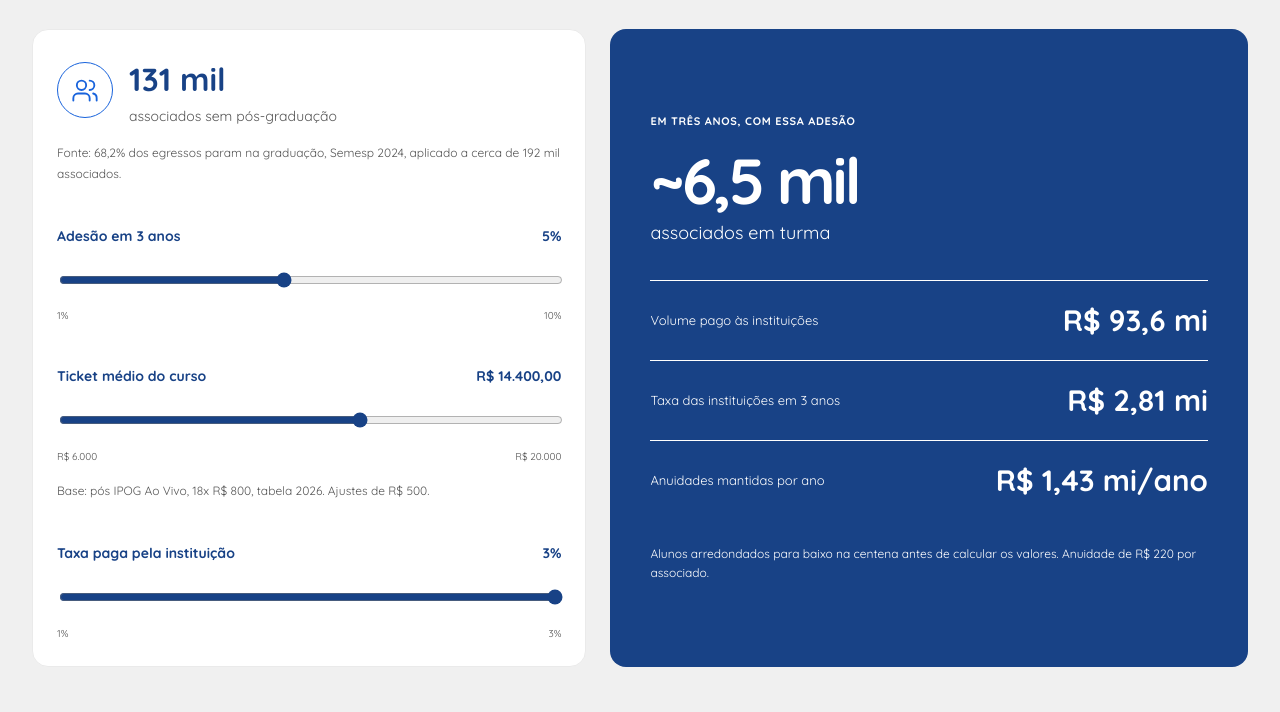
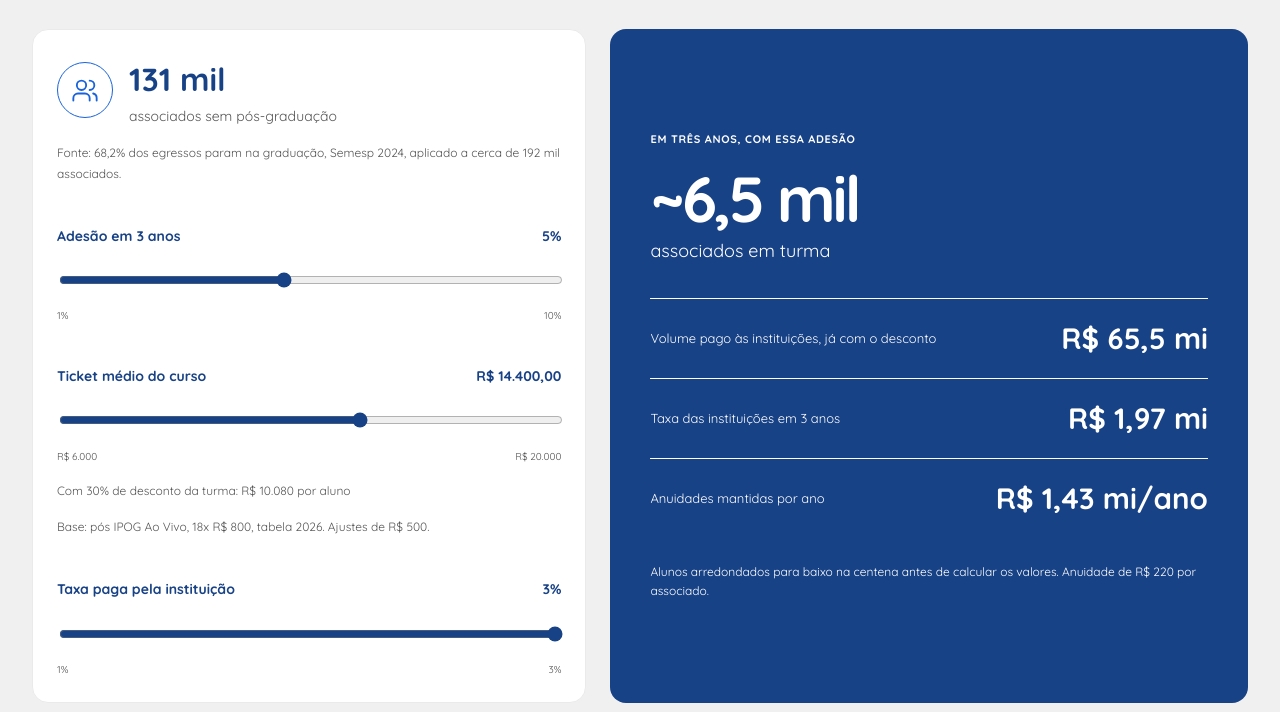
Before and after one commit to PedroVictor26/mutua-educa-mais, a plain HTML site: page painel-mutua.html in a window 1280 px wide. Shown: the part 1291-2003 px from the top of the page. Drawn offline with Linux system fonts and the light colour scheme.

Commit message:
Cenário com ticket já descontado e bloqueio de buscadores

```diff
--- a/assets/js/painel.js
+++ b/assets/js/painel.js
@@ -14,17 +14,18 @@
   <div class="table-scroll" tabindex="0" role="region" aria-label="Turmas abertas, tabela com rolagem"><table class="portal-table"><caption>As ${courses.length} turmas do programa</caption><thead><tr><th scope="col">Curso / tipo</th><th scope="col">Instituição parceira</th><th scope="col" class="numeric">Inscritos / vagas</th><th scope="col">Status</th><th scope="col" class="numeric">Valor contratado</th></tr></thead><tbody>${courses.map(c=>`<tr><th scope="row">${escape(c.name)}<small>${escape(c.type)}</small></th><td>${escape(c.institution)}</td><td class="numeric occupancy"><strong>${c.enrolled} / ${c.seats}</strong><div class="track" role="progressbar" aria-label="Ocupação de ${escape(c.name)}" aria-valuenow="${c.enrolled}" aria-valuemin="0" aria-valuemax="${c.seats}"><span style="width:${c.enrolled/c.seats*100}%"></span></div></td><td><span class="status-pill">${c.enrolled>=c.seats?'Turma fechada':c.enrolled>=c.minimum?'Turma confirmada':'Em formação'}</span></td><td class="numeric">${money(c.enrolled*c.price*c.months)}</td></tr>`).join('')}</tbody></table></div></section>
   <section id="cenario" class="portal-section"><div class="section-heading"><div><p class="eyebrow">Sustentação do benefício</p><h2>Cenário 3 anos</h2></div><span class="badge">Premissas ajustáveis</span></div><div class="scenario-layout"><div class="panel scenario-controls"><div class="scenario-base"><span class="line-icon">${icon('groups')}</span><div><strong>131 mil</strong><p>associados sem pós-graduação</p></div></div><p class="source-note">Fonte: 68,2% dos egressos param na graduação, Semesp 2024, aplicado a cerca de 192 mil associados.</p>
   <label for="adoption">Adesão em 3 anos <output id="adoption-output" for="adoption"></output></label><input id="adoption" type="range" min="1" max="10" step="1" value="5"><div class="range-labels"><span>1%</span><span>10%</span></div>
-  <label for="ticket">Ticket médio do curso <output id="ticket-output" for="ticket"></output></label><input id="ticket" type="range" min="6000" max="20000" step="100" value="14400"><div class="range-labels"><span>R$ 6.000</span><span>R$ 20.000</span></div><p class="source-note">Base: pós IPOG Ao Vivo, 18x R$ 800, tabela 2026. Ajustes de R$ 500.</p>
+  <label for="ticket">Ticket médio do curso <output id="ticket-output" for="ticket"></output></label><input id="ticket" type="range" min="6000" max="20000" step="100" value="14400"><div class="range-labels"><span>R$ 6.000</span><span>R$ 20.000</span></div><p class="source-note" id="ticket-discount" aria-live="polite"></p><p class="source-note">Base: pós IPOG Ao Vivo, 18x R$ 800, tabela 2026. Ajustes de R$ 500.</p>
   <label for="fee">Taxa paga pela instituição <output id="fee-output" for="fee"></output></label><input id="fee" type="range" min="1" max="3" step="0.5" value="3"><div class="range-labels"><span>1%</span><span>3%</span></div></div>
-  <div class="scenario-results" aria-live="polite" aria-atomic="true"><p class="eyebrow">Em três anos, com essa adesão</p><div class="scenario-students"><strong id="scenario-students"></strong><span>associados em turma</span></div><div class="scenario-result"><span>Volume pago às instituições</span><strong id="scenario-volume"></strong></div><div class="scenario-result"><span>Taxa das instituições em 3 anos</span><strong id="scenario-fee"></strong></div><div class="scenario-result"><span>Anuidades mantidas por ano</span><strong id="scenario-annuity"></strong></div><p>Alunos arredondados para baixo na centena antes de calcular os valores. Anuidade de R$ 220 por associado.</p></div></div></section>
+  <div class="scenario-results" aria-live="polite" aria-atomic="true"><p class="eyebrow">Em três anos, com essa adesão</p><div class="scenario-students"><strong id="scenario-students"></strong><span>associados em turma</span></div><div class="scenario-result"><span>Volume pago às instituições, já com o desconto</span><strong id="scenario-volume"></strong></div><div class="scenario-result"><span>Taxa das instituições em 3 anos</span><strong id="scenario-fee"></strong></div><div class="scenario-result"><span>Anuidades mantidas por ano</span><strong id="scenario-annuity"></strong></div><p>Alunos arredondados para baixo na centena antes de calcular os valores. Anuidade de R$ 220 por associado.</p></div></div></section>
   <div class="portal-columns"><section id="carteira" class="panel portal-section"><p class="eyebrow">Disciplina do crédito</p><h2>Saúde da carteira</h2><div class="reference-chart"><strong>6,68%</strong><span>inadimplência de referência</span><div class="reference-axis"><span style="left:66.8%"></span></div><div class="range-labels"><span>0%</span><span>10%</span></div><small>Linha de referência: base Mútua, nov/2025. Não representa a carteira das turmas.</small></div><p>A parcela só começa 30 dias depois do início das aulas e o pagamento vai direto à instituição: o dinheiro não passa pela mão do associado.</p></section>
   <section id="premissas" class="panel portal-section"><p class="eyebrow">Critérios para sustentar a conta</p><h2>Premissas e riscos</h2><ul class="risk-list"><li>Taxa da instituição como receita: a validar com o jurídico da Mútua (entidade sem fins lucrativos; receita de valores adventícios, art. 11, III).</li><li>Juros de 0,75% a.m. abaixo da Selic: o retorno vem da anuidade mantida e da taxa da instituição, não do juro.</li><li>Desconto da turma precisa ser maior que o juro do crédito.</li><li>Ticket médio de um curso só (IPOG); não é média de mercado.</li></ul></section></div>
   <section id="funil" class="panel portal-section"><div class="section-heading"><div><p class="eyebrow">Leitura do mês</p><h2>Funil das turmas abertas</h2></div><p>Estimativa de etapas a partir das inscrições. Não mede acessos reais.</p></div><div class="funnel">${[['Visitaram uma turma',students*8],['Fizeram a triagem',students*3],['Entraram na turma',students],['Pediram crédito',Math.floor(students*.8)],['Crédito aprovado',Math.floor(students*.65)]].map(([label,value])=>`<div class="funnel-row"><div><span>${label}</span><strong>${number(value)}</strong></div><div class="track" role="img" aria-label="${label}: ${number(value)}"><span style="width:${value/(students*8)*100}%"></span></div></div>`).join('')}</div></section>`;
   const adoption=document.querySelector('#adoption'),ticket=document.querySelector('#ticket'),fee=document.querySelector('#fee');
   function update(){
     const count=Math.floor(131000*Number(adoption.value)/100/100)*100;
-    const total=count*Number(ticket.value);
-    for(const [id,value] of Object.entries({'adoption-output':`${adoption.value}%`,'ticket-output':money(Number(ticket.value)),'fee-output':`${Number(fee.value).toLocaleString('pt-BR')}%`,'scenario-students':`~${(count/1000).toLocaleString('pt-BR',{maximumFractionDigits:1})} mil`,'scenario-volume':compact(total,1),'scenario-fee':compact(total*Number(fee.value)/100),'scenario-annuity':`${compact(count*220)}/ano`}))document.getElementById(id).textContent=value;
+    const discountedTicket=Number(ticket.value)*0.70;
+    const total=count*discountedTicket;
+    for(const [id,value] of Object.entries({'adoption-output':`${adoption.value}%`,'ticket-output':money(Number(ticket.value)),'ticket-discount':`Com 30% de desconto da turma: R$ ${number(discountedTicket)} por aluno`,'fee-output':`${Number(fee.value).toLocaleString('pt-BR')}%`,'scenario-students':`~${(count/1000).toLocaleString('pt-BR',{maximumFractionDigits:1})} mil`,'scenario-volume':compact(total,1),'scenario-fee':compact(total*Number(fee.value)/100),'scenario-annuity':`${compact(count*220)}/ano`}))document.getElementById(id).textContent=value;
     [adoption,ticket,fee].forEach(input=>input.setAttribute('aria-valuetext',document.getElementById(`${input.id}-output`).textContent));
   }
   // kiss: keep the exact R$14,400 source value; subsequent ticket adjustments use R$500 increments.
--- a/painel-mutua.html
+++ b/painel-mutua.html
@@ -1,5 +1,5 @@
 <!doctype html>
-<html lang="pt-BR"><head><link rel="icon" href="assets/img/favicon.svg" type="image/svg+xml"><meta charset="utf-8"><meta name="viewport" content="width=device-width,initial-scale=1"><meta name="theme-color" content="#184286"><meta name="description" content="Mútua Educa+: cursos com desconto de turma, simulação de crédito e acompanhamento educacional."><title>Painel Mútua Educa+</title><link rel="preconnect" href="https://fonts.googleapis.com"><link rel="preconnect" href="https://fonts.gstatic.com" crossorigin><link href="https://fonts.googleapis.com/css2?family=Quicksand:wght@400;500;600;700&display=swap" rel="stylesheet"><link rel="stylesheet" href="assets/css/app.css"><script defer src="assets/js/data.js"></script><script defer src="assets/js/app.js"></script><script defer src="assets/js/painel.js"></script></head><body data-page="mutua"><a class="skip" href="#main">Ir para o conteúdo</a><header id="header"></header><main id="main" class="container portal" tabindex="-1"></main><footer>
+<html lang="pt-BR"><head><meta name="robots" content="noindex, nofollow"><link rel="icon" href="assets/img/favicon.svg" type="image/svg+xml"><meta charset="utf-8"><meta name="viewport" content="width=device-width,initial-scale=1"><meta name="theme-color" content="#184286"><meta name="description" content="Mútua Educa+: cursos com desconto de turma, simulação de crédito e acompanhamento educacional."><title>Painel Mútua Educa+</title><link rel="preconnect" href="https://fonts.googleapis.com"><link rel="preconnect" href="https://fonts.gstatic.com" crossorigin><link href="https://fonts.googleapis.com/css2?family=Quicksand:wght@400;500;600;700&display=swap" rel="stylesheet"><link rel="stylesheet" href="assets/css/app.css"><script defer src="assets/js/data.js"></script><script defer src="assets/js/app.js"></script><script defer src="assets/js/painel.js"></script></head><body data-page="mutua"><a class="skip" href="#main">Ir para o conteúdo</a><header id="header"></header><main id="main" class="container portal" tabindex="-1"></main><footer>
 <p>Mútua Educa+ · protótipo da equipe para o Mútua Inova+ 2026</p>
 <p>Cursos, valores e pessoas são ilustrativos. Parcela fixa pela Tabela Price a 0,75% a.m., sem correção; as regras do crédito são da Mútua.</p>
 </footer><nav id="mobile-nav" aria-label="Navegação móvel"></nav><dialog id="modal" aria-labelledby="modal-title"><button class="modal-close icon-button" aria-label="Fechar modal">×</button><svg class="modal-icon" width="48" height="48" viewBox="0 0 24 24" fill="none" stroke="currentColor" stroke-width="1.5" aria-hidden="true"><circle cx="12" cy="12" r="9"/><path d="M12 11v6m0-10v2"/></svg><h2 id="modal-title"></h2><p id="modal-text"></p><a id="modal-link" class="button" href="meu-curso.html">Ver como fica o acompanhamento</a><button class="button secondary modal-dismiss">Voltar à página</button></dialog><noscript><p class="container">Ative o JavaScript para explorar os cursos e simular o crédito da plataforma.</p></noscript></body></html>
```
Also changed, not shown: curso.html (+1 -1 lines), cursos.html (+1 -1 lines), index.html (+1 -1 lines), instituicao.html (+1 -1 lines), meu-curso.html (+1 -1 lines), simulador.html (+1 -1 lines), robots.txt (added), vercel.json (added).
